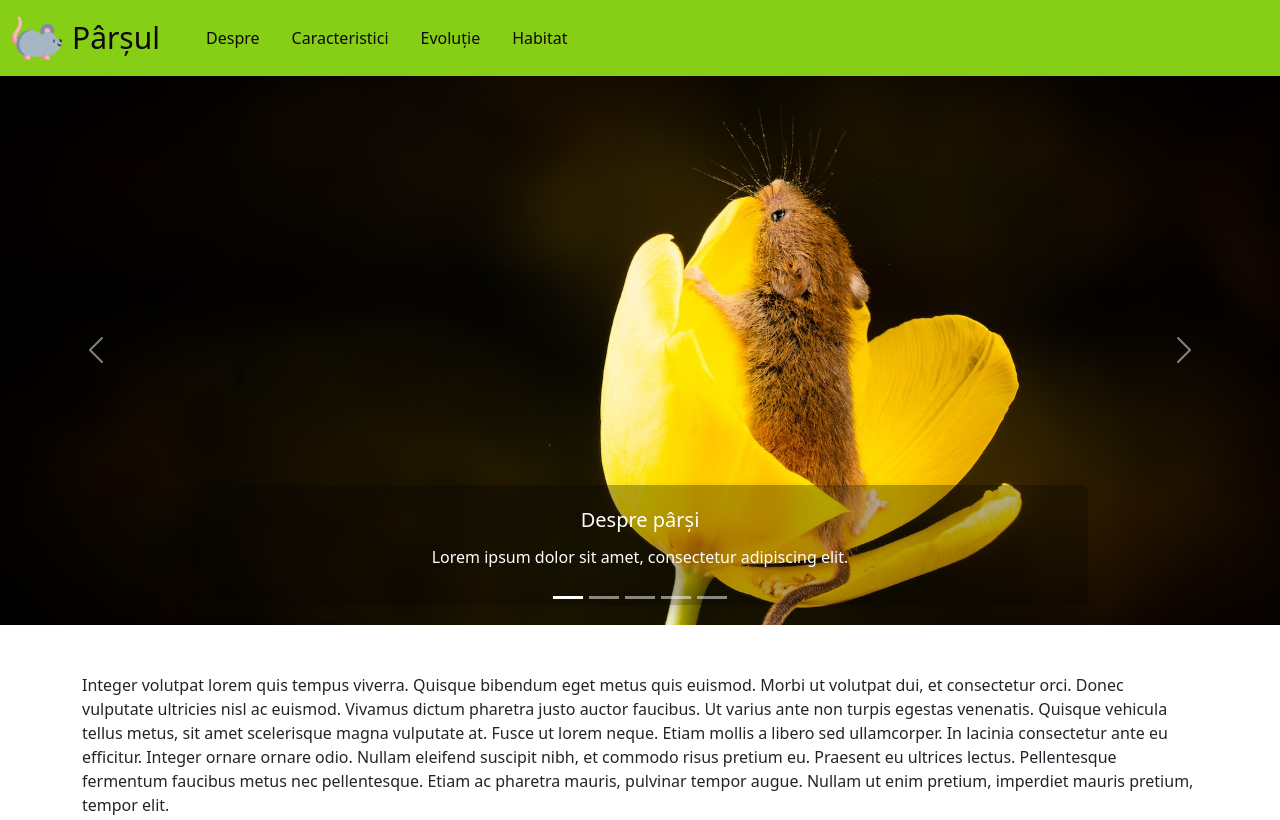
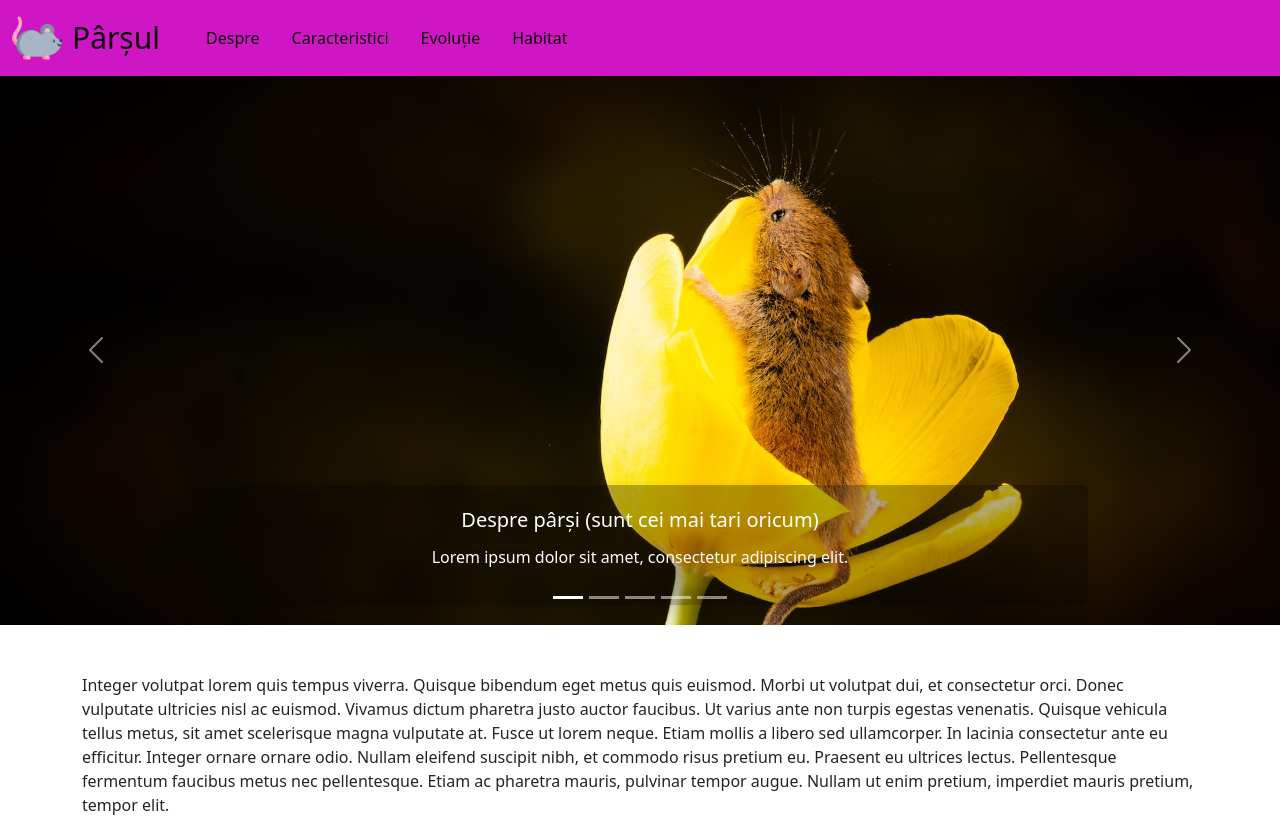
Before and after one commit to flavianana/prshprsh, a plain HTML site: page index.html in a window 1280 px wide. Shown: the top 820 px of the page. Drawn offline with nearby package versions, Linux system fonts and the light colour scheme.

Commit message:
update culoare nav + continut

```diff
--- a/index.html
+++ b/index.html
@@ -10,7 +10,7 @@
     <style>
         /* navbar */
         .main-navbar {
-            background-color: rgb(135, 206, 22);
+            background-color: rgb(206, 22, 197);
         }
 
         .main-navbar .navbar-brand {
@@ -121,7 +121,7 @@
                 </div>
 
                 <div class="carousel-caption shadow rounded">
-                    <p class="title">Despre pârși</p>
+                    <p class="title">Despre pârși (sunt cei mai tari oricum)</p>
                     <p>Lorem ipsum dolor sit amet, consectetur adipiscing elit.</p>
                 </div>
             </div>
@@ -131,7 +131,7 @@
                 </div>
 
                 <div class="carousel-caption shadow rounded">
-                    <p class="title">Caracteristicile pârșilor</p>
+                    <p class="title">Caracteristicile pârșilor ######</p>
                     <p>Donec ac ullamcorper erat. Donec quis commodo odio.</p>
                 </div>
             </div>
```
